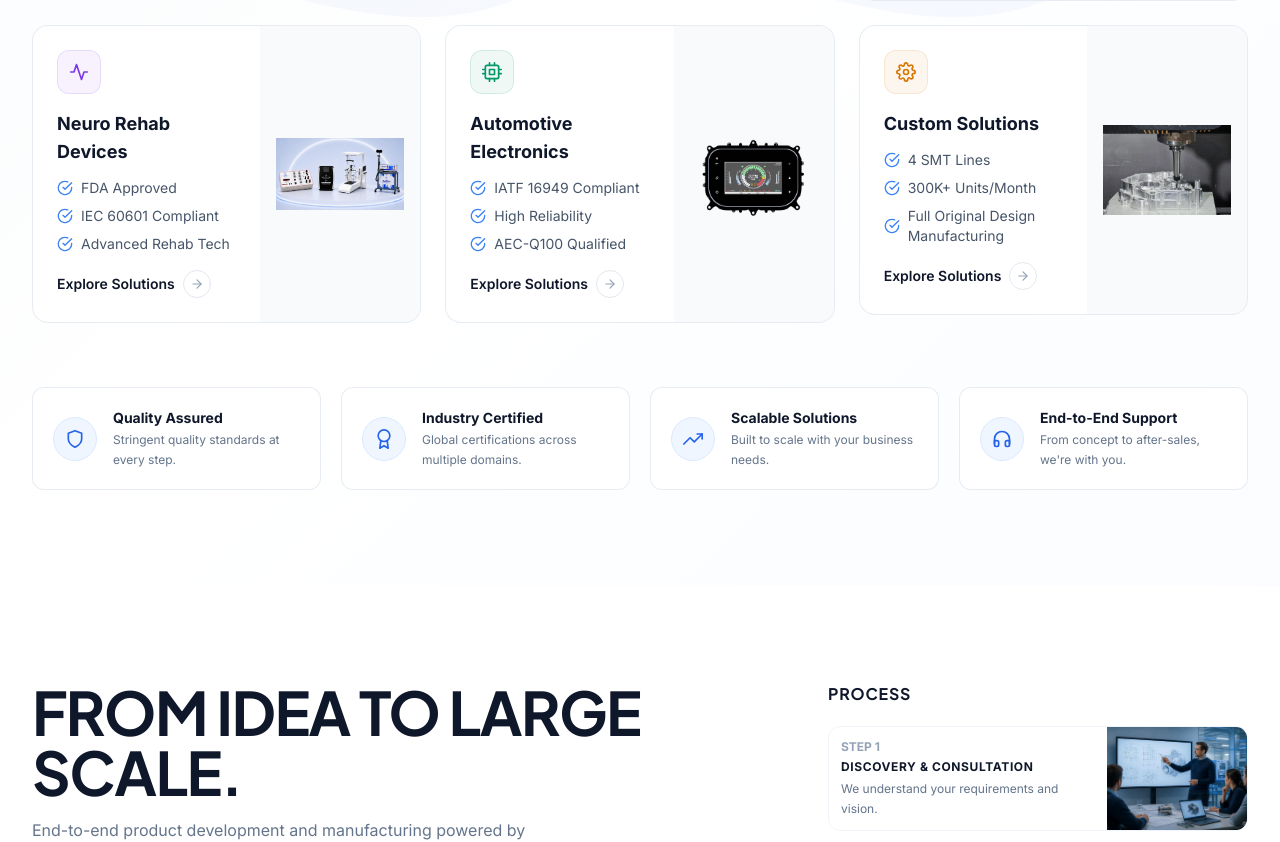
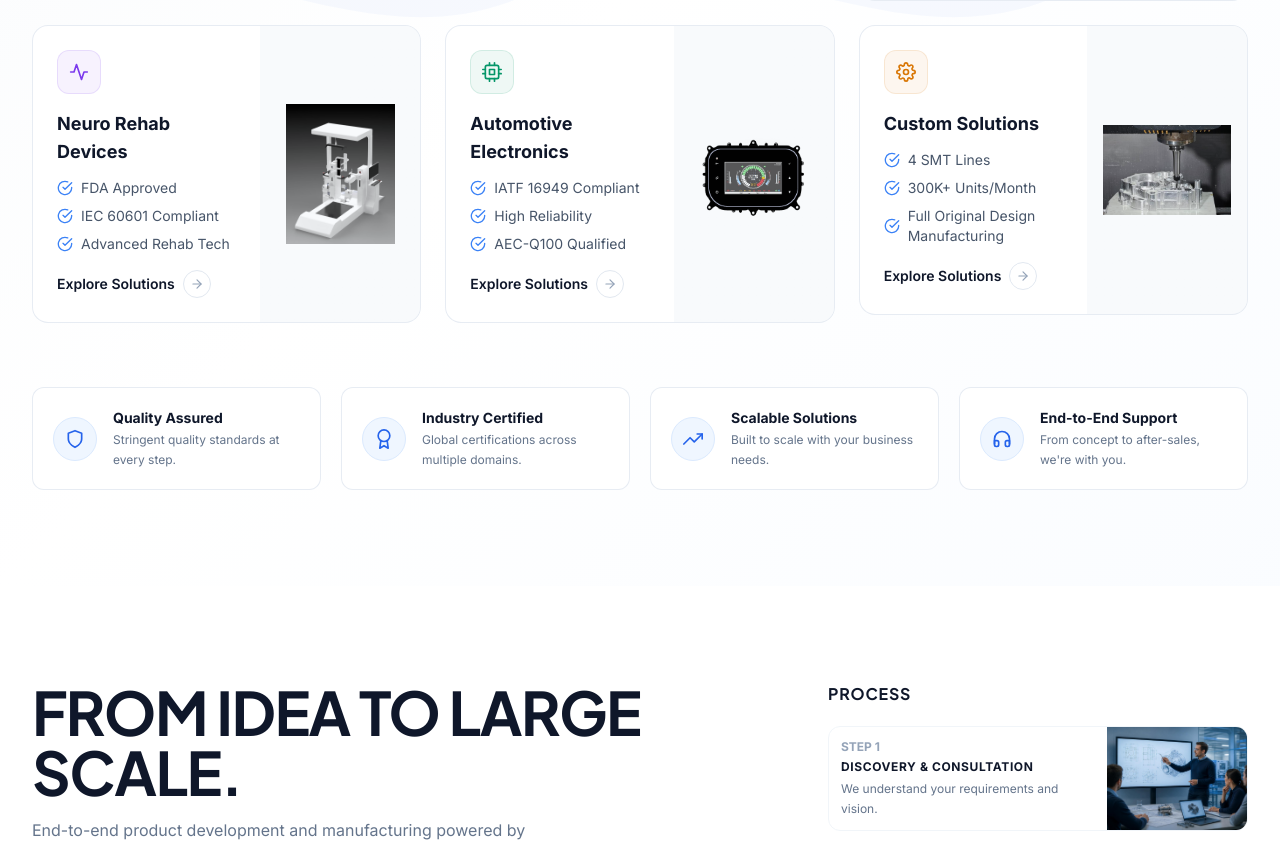
Before and after one commit to nitin-patyal-57/Walnut-technologies, a React (Vite) app: page / in a window 1280 px wide. Shown: the part 1403-2245 px from the top of the page. Built offline with nearby package versions, Linux system fonts and the light colour scheme.

Commit message:
Change neuro rehab division card image to walklab 3.0.jpeg

```diff
--- a/src/pages/HomePage.jsx
+++ b/src/pages/HomePage.jsx
@@ -243,7 +243,7 @@ function DivisionsPreview() {
       title: t('divisions.robotics'),
       color: '#7c3aed',
       icon: FiActivity,
-      image: '/neuro.jpeg',
+      image: '/walklab 3.0.jpeg',
       features: t('divisions.roboticsFeatures'),
       link: '/solutions?category=Neuro Rehab Devices',
     },
```
